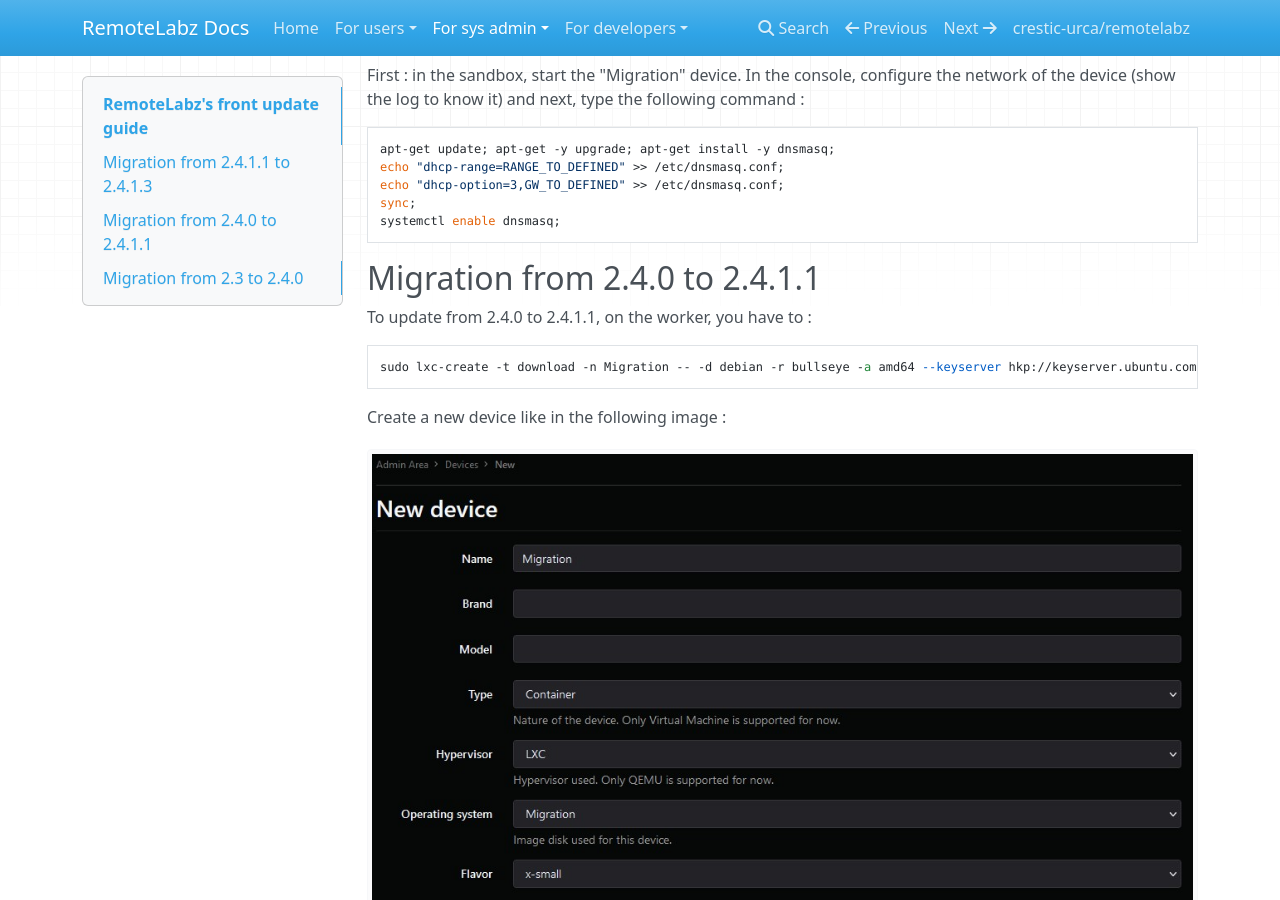
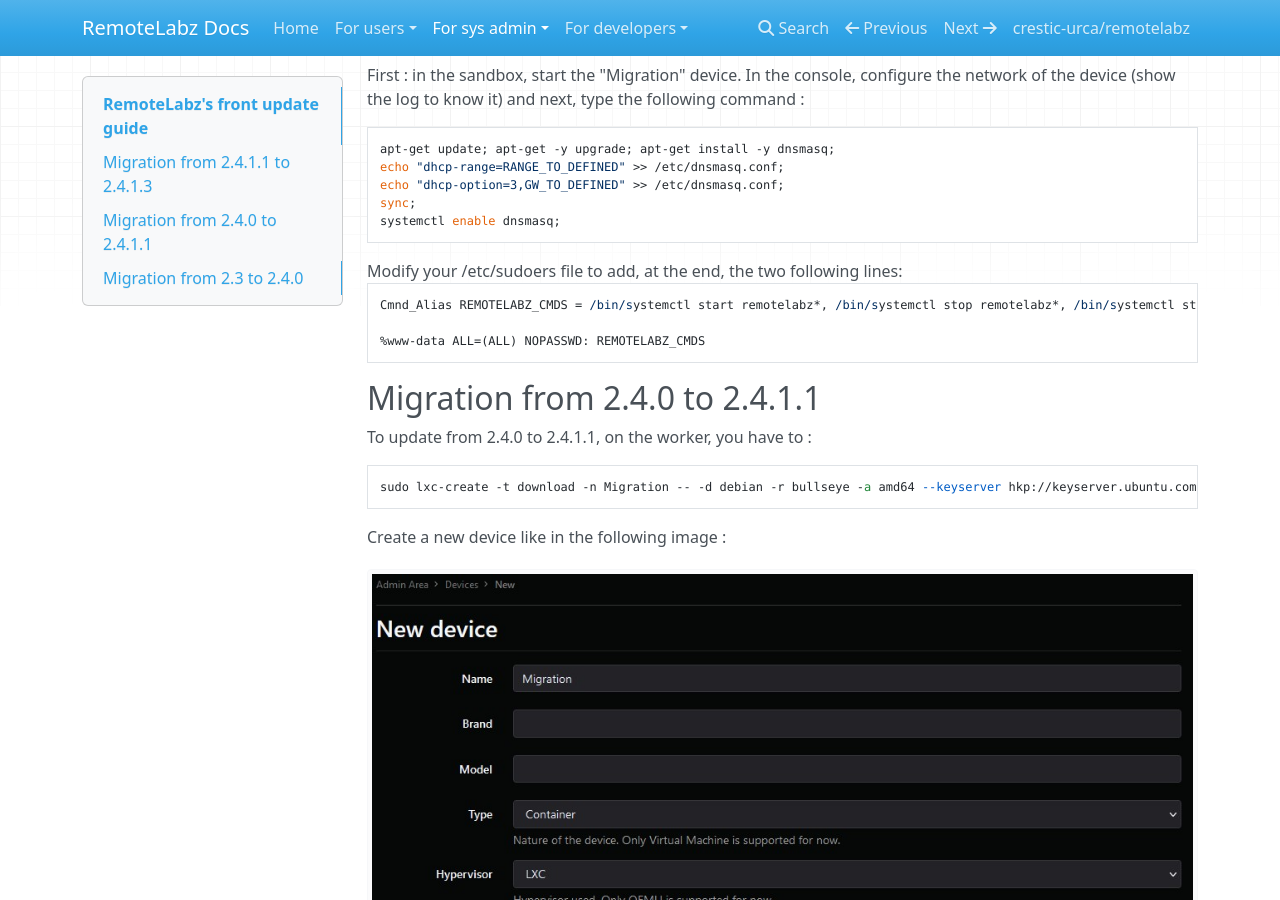
Before and after one commit to remotelabz/remotelabz-docs, an MkDocs documentation site: the page built from docs/administrators/getting-started/ubuntu-front-update.md, in a window 1280 px wide and 900 px high, scrolled down 1045 px. Built offline with MkDocs 1.6.1, drawn with Linux system fonts in a browser that asks for light colours; nearby versions of some CDN libraries.

````diff
--- a/docs/administrators/getting-started/ubuntu-front-update.md
+++ b/docs/administrators/getting-started/ubuntu-front-update.md
@@ -50,6 +50,12 @@ echo "dhcp-option=3,GW_TO_DEFINED" >> /etc/dnsmasq.conf;
 sync;
 systemctl enable dnsmasq;
 ```
+Modify your /etc/sudoers file to add, at the end, the two following lines:
+```bash
+Cmnd_Alias REMOTELABZ_CMDS = /bin/systemctl start remotelabz*, /bin/systemctl stop remotelabz*, /bin/systemctl status remotelabz*
+
+%www-data ALL=(ALL) NOPASSWD: REMOTELABZ_CMDS
+```
 
 ##Migration from 2.4.0 to 2.4.1.1
 
````
Also changed, not shown: docs/administrators/getting-started/ubuntu-worker-update.md (+5 -0 lines).
